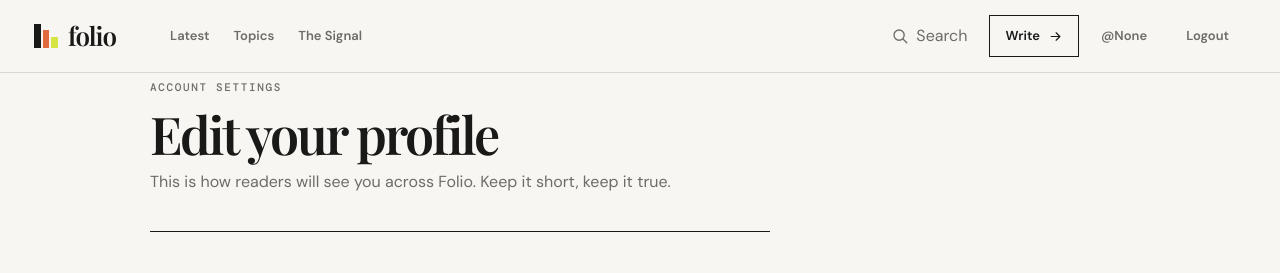
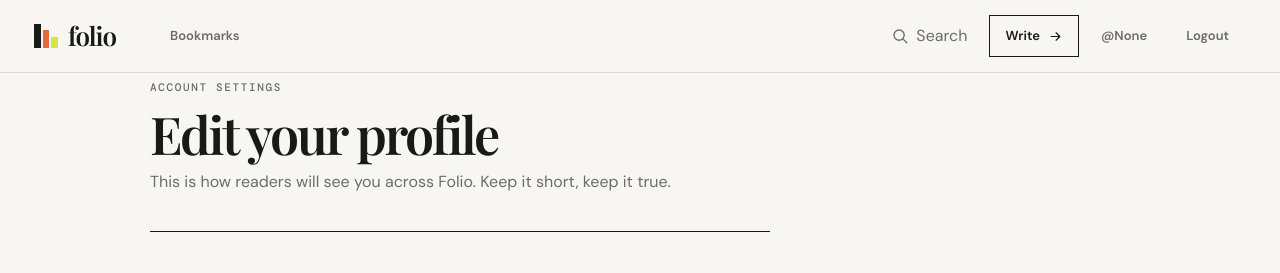
Before and after one commit to Iyanism/folio, a Django app: page /accounts/profile/edit/ in a window 1280 px wide. Shown: the top 273 px of the page. Run offline with Django 5.2, Linux system fonts and the light colour scheme; the visitor is signed in with stand-in values (Sample User, id 1); data comes from the database, SQL or seed files in the repository.

Commit message:
feat: replace dead nav links with Bookmarks

```diff
--- a/templates/base.html
+++ b/templates/base.html
@@ -37,15 +37,10 @@
 
                 {% block nav_links %}
                 <nav class="primary-nav" aria-label="Primary navigation">
-                    <a
-                        href="#"
-                        class="{% if request.resolver_match.url_name == 'latest' %}active{% endif %}"
-                        >Latest</a
-                    >
-                    <a href="#">Topics</a>
-                    <a href="#">The Signal</a>
+                    <a href="/bookmarks">Bookmarks</a>
                 </nav>
-                {% endblock %} {% block header_actions %}
+                {% endblock %}
+                {% block header_actions %}
                 <div class="header-actions">
                     <button
                         class="header-search"
```
